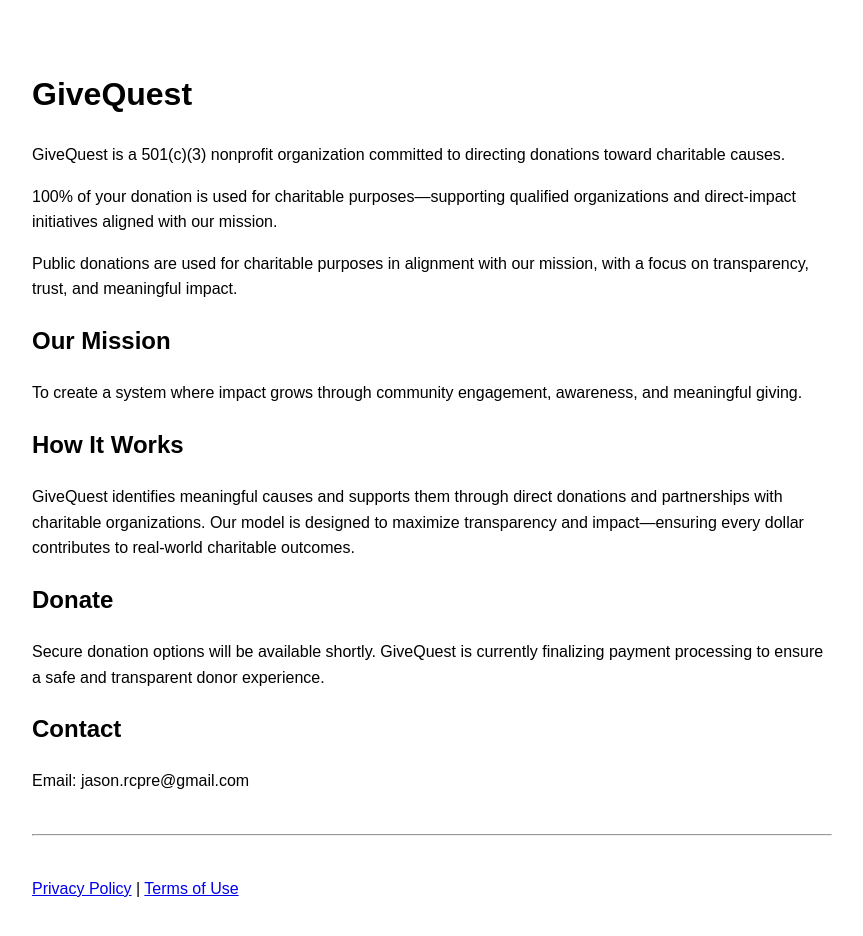
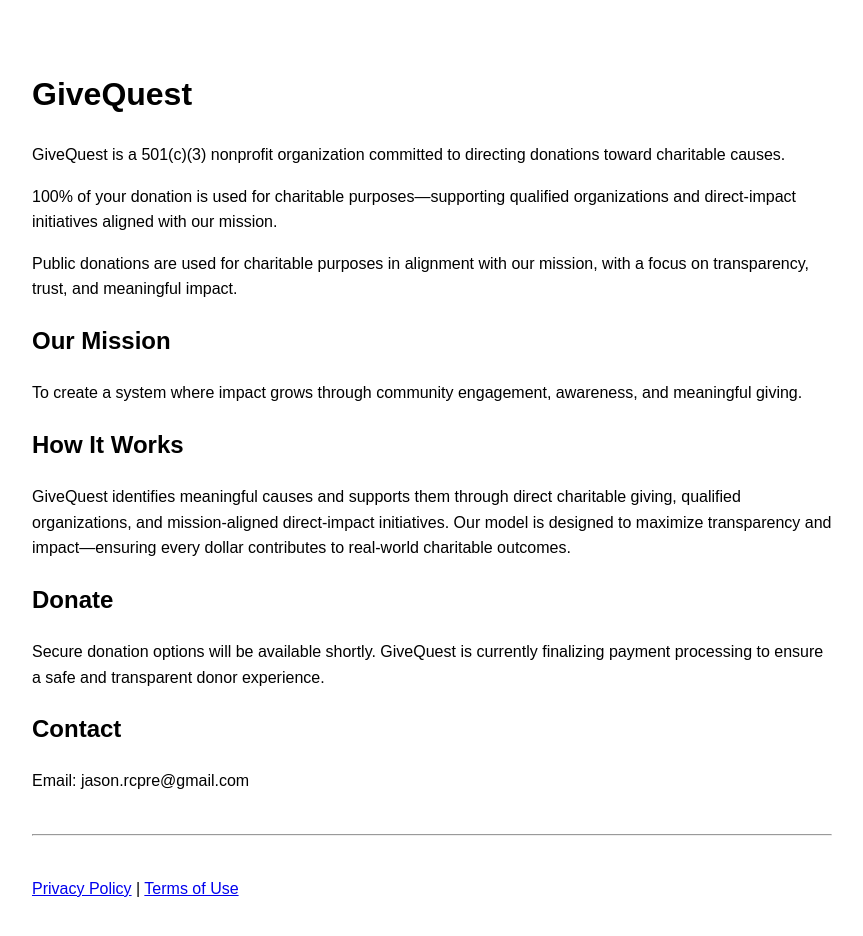
Before and after one commit to jkmoss2/Givequest-site, a Next.js app: page / in a window 1280 px wide. Shown: the top 936 px of the page, without its empty margins (208-1071 px from the left). Built offline with nearby package versions, Linux system fonts and the light colour scheme.

Commit message:
Update index.js

```diff
--- a/pages/index.js
+++ b/pages/index.js
@@ -22,7 +22,7 @@ export default function Home() {
 
       <h2>How It Works</h2>
       <p>
-        GiveQuest identifies meaningful causes and supports them through direct donations and partnerships with charitable organizations. Our model is designed to maximize transparency and impact—ensuring every dollar contributes to real-world charitable outcomes.
+       GiveQuest identifies meaningful causes and supports them through direct charitable giving, qualified organizations, and mission-aligned direct-impact initiatives. Our model is designed to maximize transparency and impact—ensuring every dollar contributes to real-world charitable outcomes.
       </p>
 
       <h2>Donate</h2>
```
